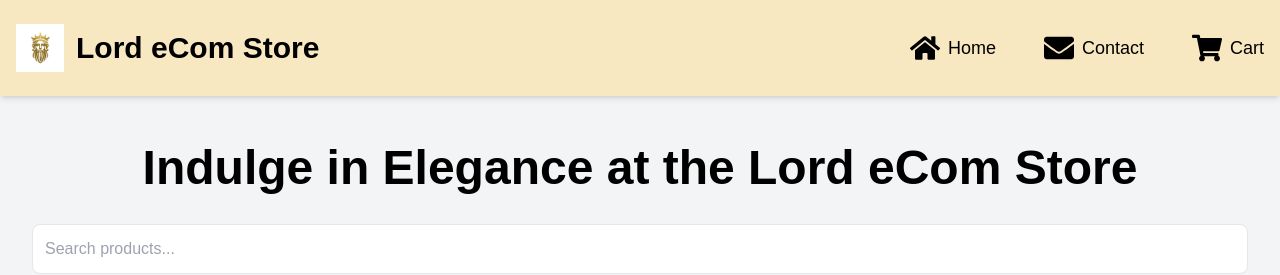
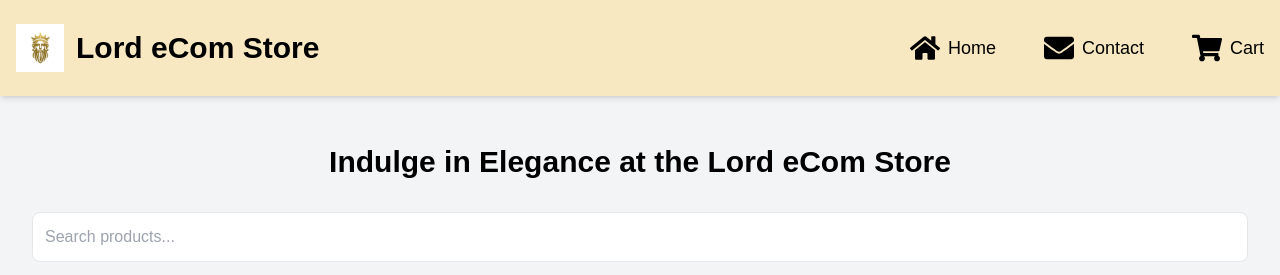
Before and after one commit to lordaake/lord-ecom-store, a React (Vite) app: page / in a window 1280 px wide. Shown: the top 275 px of the page. Built offline with nearby package versions, Linux system fonts and the light colour scheme; no server answers.

Commit message:
h1 size reduced

```diff
--- a/src/pages/HomePage.jsx
+++ b/src/pages/HomePage.jsx
@@ -32,7 +32,7 @@
 
     return (
         <div className="container mx-auto py-8 px-4 font-avenir">
-            <h1 className="text-2xl sm:text-3xl md:text-4xl lg:text-4xl xl:text-5xl font-bold text-center text-dark mb-8">
+            <h1 className="text-2xl sm:text-2xl md:text-2xl lg:text-3xl xl:text-3xl font-bold text-center text-dark mb-8">
                 Indulge in Elegance at the Lord eCom Store
             </h1>
             <div className="mb-8">
```
